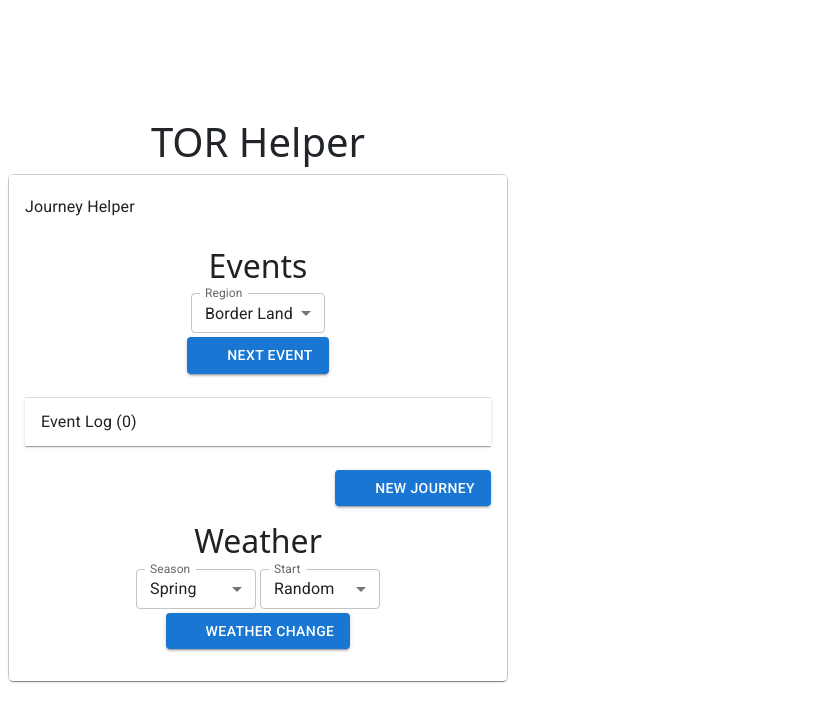
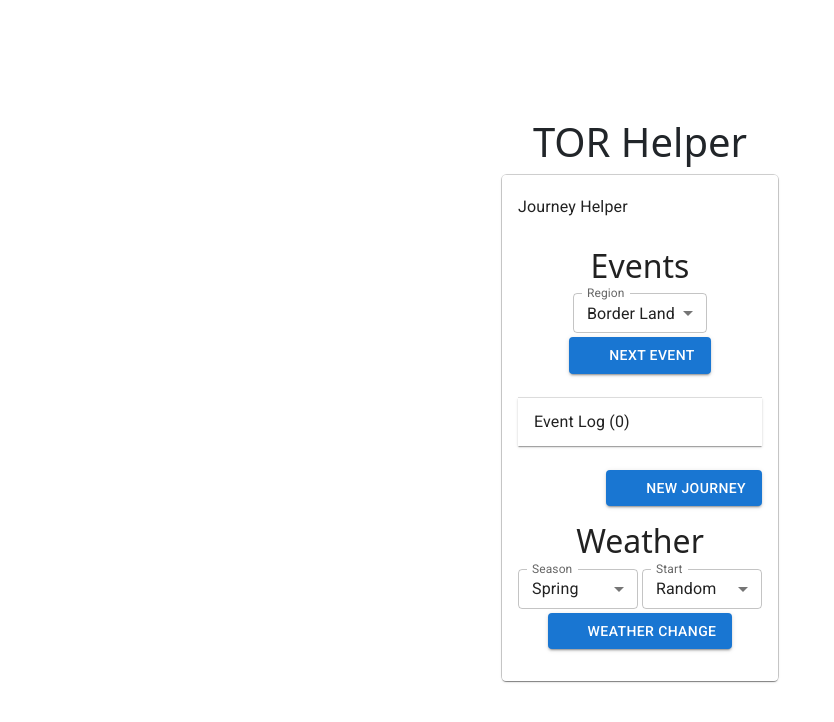
Before and after one commit to doana/tor-helper, a React (Vite) app: page / in a window 1280 px wide. Shown: the top 722 px of the page, without its empty margins (0-834 px from the left). Built offline with nearby package versions, Linux system fonts and the light colour scheme; some icons are missing.

Commit message:
Style tweaks

```diff
--- a/src/App.css
+++ b/src/App.css
@@ -1,5 +1,13 @@
+body {
+  background-color: white;
+  width: 100%;
+  position: relative;
+  display: flex;
+  justify-content: center;
+}
+
 .card {
-  width: 500px;
+  max-width: 500px;
 }
 
 #journey-content .tool {
@@ -24,6 +32,8 @@
 #log-content {
   max-height: 20rem;
   overflow-y: auto;
+  scrollbar-color: #AAA white;
+  scrollbar-width: thick;
 }
 
 .condition {
```
